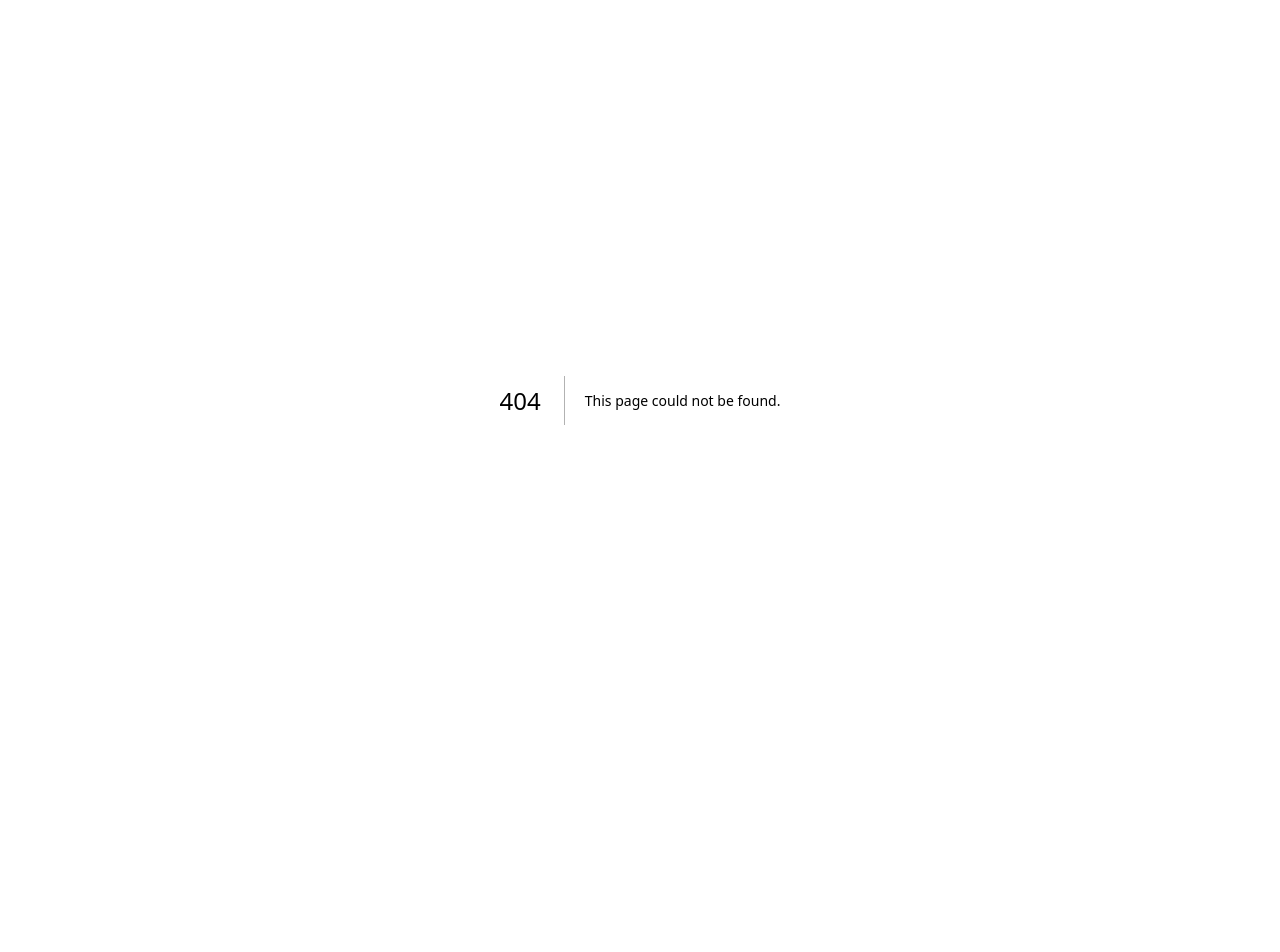
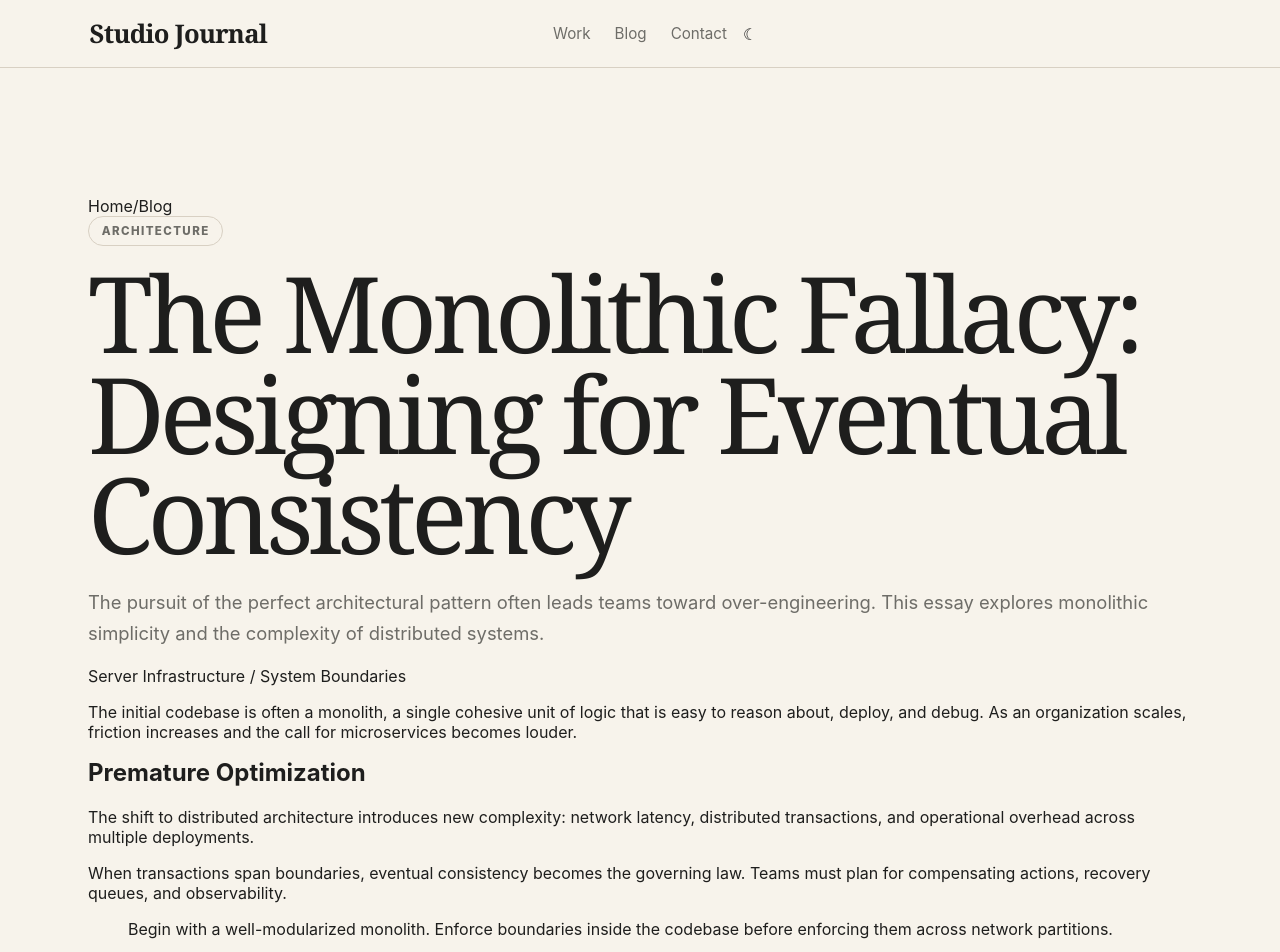
Before and after one commit to el-thon/my-porto-web, a Next.js app: page /blog/accessible-components in a window 1280 px wide. Before the commit this address had no page. Shown: the top 952 px of the page. Before the commit the page ends 800 px from the top, so only its background shows below. Built offline with nearby package versions, Linux system fonts and the light colour scheme.

Commit message:
feat: implement blog detail page

```diff
--- /dev/null
+++ b/app/blog/[slug]/page.tsx
@@ -0,0 +1,25 @@
+import Link from 'next/link';
+
+export default function BlogDetailPage() {
+  return (
+    <>
+      <header className="site-header"><Link href="/" className="brand">Studio Journal</Link><nav className="site-nav"><Link href="/">Work</Link><Link href="/blog">Blog</Link><Link href="/contact">Contact</Link></nav><span>☾</span></header>
+      <main className="section article-shell">
+        <article className="container narrow">
+          <nav className="breadcrumb"><Link href="/">Home</Link><span>/</span><Link href="/blog">Blog</Link></nav>
+          <span className="eyebrow">Architecture</span>
+          <h1 className="section-title">The Monolithic Fallacy: Designing for Eventual Consistency</h1>
+          <p className="section-copy">The pursuit of the perfect architectural pattern often leads teams toward over-engineering. This essay explores monolithic simplicity and the complexity of distributed systems.</p>
+          <div className="project-hero-art">Server Infrastructure / System Boundaries</div>
+          <div className="rich-text">
+            <p>The initial codebase is often a monolith, a single cohesive unit of logic that is easy to reason about, deploy, and debug. As an organization scales, friction increases and the call for microservices becomes louder.</p>
+            <h2>Premature Optimization</h2>
+            <p>The shift to distributed architecture introduces new complexity: network latency, distributed transactions, and operational overhead across multiple deployments.</p>
+            <p>When transactions span boundaries, eventual consistency becomes the governing law. Teams must plan for compensating actions, recovery queues, and observability.</p>
+            <blockquote>Begin with a well-modularized monolith. Enforce boundaries inside the codebase before enforcing them across network partitions.</blockquote>
+          </div>
+        </article>
+      </main>
+    </>
+  );
+}
```
